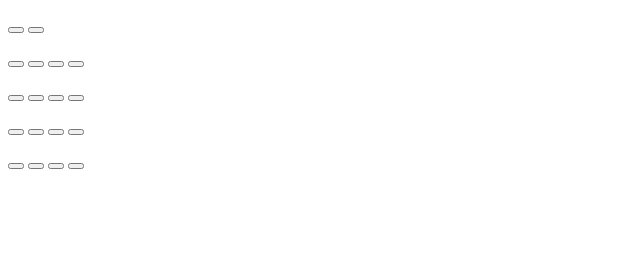
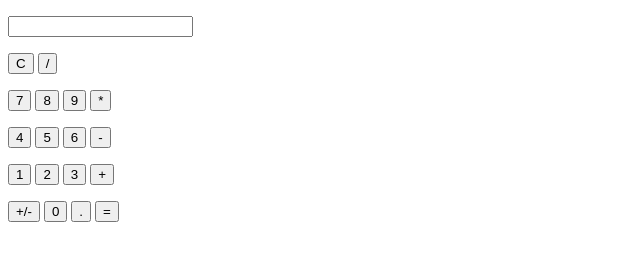
Before and after one commit to ForGetASD/Calculator, a plain HTML site: page index.html in a window 1280 px wide. Shown: the whole page, without its empty margins (0-640 px from the left). Drawn offline with nearby package versions, Linux system fonts and the light colour scheme.

Commit message:
html fájl alap állapot

```diff
--- a/index.html
+++ b/index.html
@@ -7,34 +7,34 @@
     <script src="https://ajax.googleapis.com/ajax/libs/jquery/3.7.1/jquery.min.js"></script>
 </head>
 <body>
-    <p></p>
+    <p><input type="text" id="kijelzo"></p>
     <p>
-        <button></button>
-        <button></button>
+        <button id="reset">C</button>
+        <button id="operatorOsztas">/</button>
     </p>
     <p>
-        <button></button>
-        <button></button>
-        <button></button>
-        <button></button>
+        <button id="numSeven">7</button>
+        <button id="numEight">8</button>
+        <button id="numNine">9</button>
+        <button id="operatorMultiply">*</button>
     </p>
     <p>
-        <button></button>
-        <button></button>
-        <button></button>
-        <button></button>
+        <button id="numFour">4</button>
+        <button id="numFive">5</button>
+        <button id="numSix">6</button>
+        <button id="operatorMinus">-</button>
     </p>
     <p>
-        <button></button>
-        <button></button>
-        <button></button>
-        <button></button>
+        <button id="numOne">1</button>
+        <button id="numTwo">2</button>
+        <button id="numThree">3</button>
+        <button id="operatorPlus">+</button>
     </p>
     <p>
-        <button></button>
-        <button></button>
-        <button></button>
-        <button></button>
+        <button id="plusOrMinus">+/-</button>
+        <button id="numZero">0</button>
+        <button id="decimal">.</button>
+        <button id="eredmeny">=</button>
     </p>
 </body>
 </html>
```
